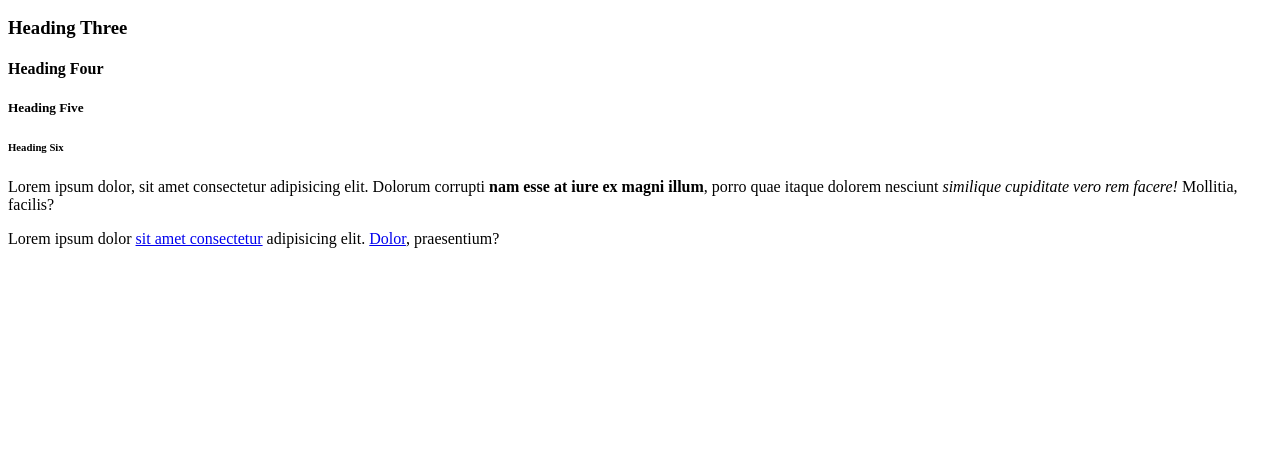
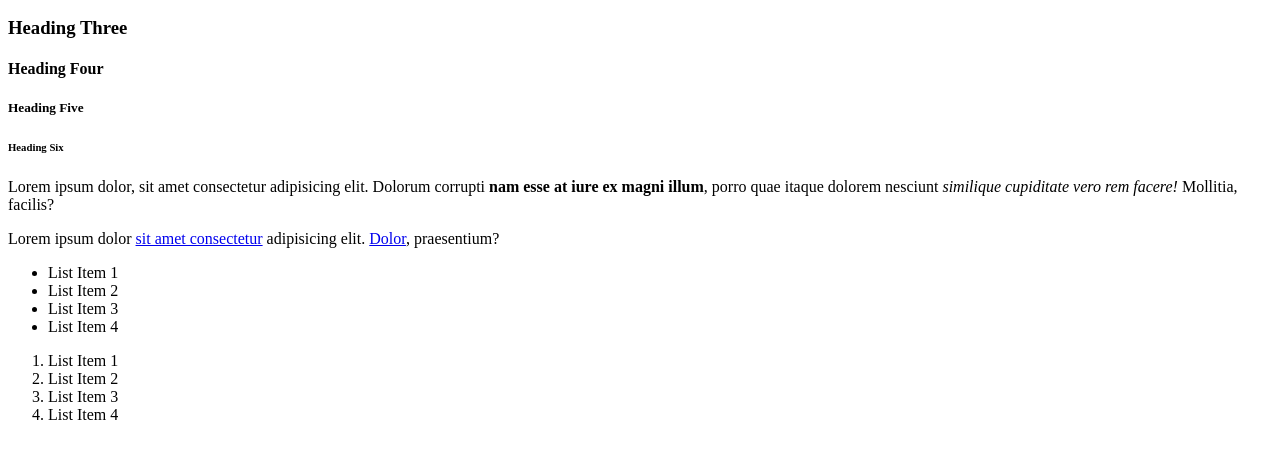
Before and after one commit to AnithRav/HTML-cheatsheet, a plain HTML site: page index.html in a window 1280 px wide. Shown: the part 110-568 px from the top of the page. Drawn offline with Linux system fonts and the light colour scheme.

Commit message:
unordere and ordered lists

```diff
--- a/index.html
+++ b/index.html
@@ -14,6 +14,22 @@
 
         <!--Paragraph-->
         <p>Lorem ipsum dolor, sit amet consectetur adipisicing elit. Dolorum corrupti <strong> nam esse at iure ex magni illum</strong>, porro quae itaque dolorem nesciunt <em> similique cupiditate vero rem facere! </em> Mollitia, facilis?</p>
-        <p>Lorem ipsum dolor <a href="http://www.google.com" target="_blank">sit amet consectetur</a> adipisicing elit. <a href="about.html" target="_blank">Dolor</a>, praesentium?</p>
+        <p>Lorem ipsum dolor <a href="http://www.google.com" target="_blank">sit amet consectetur</a> adipisicing elit. <a href="about.html" target="_blank">Dolor</a>, praesentium?
+        </p>
+
+        <!-- Lists-->
+        <ul>
+            <li>List Item 1</li>
+            <li>List Item 2</li>
+            <li>List Item 3</li>
+            <li>List Item 4</li>
+        </ul>
+        <ol>
+            <li>List Item 1</li>
+            <li>List Item 2</li>
+            <li>List Item 3</li>
+            <li>List Item 4</li>
+        </ol>
+
     </body>
     </html>
```
